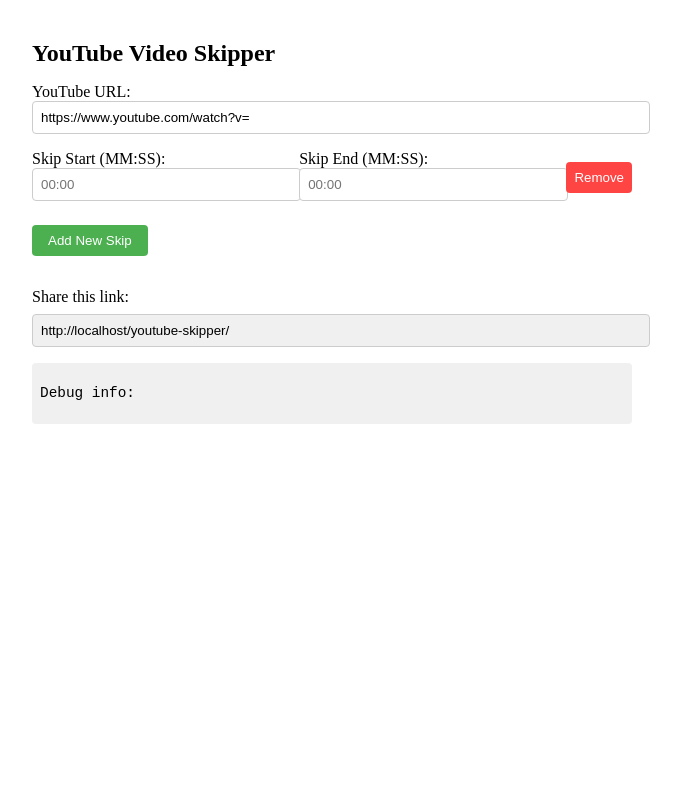
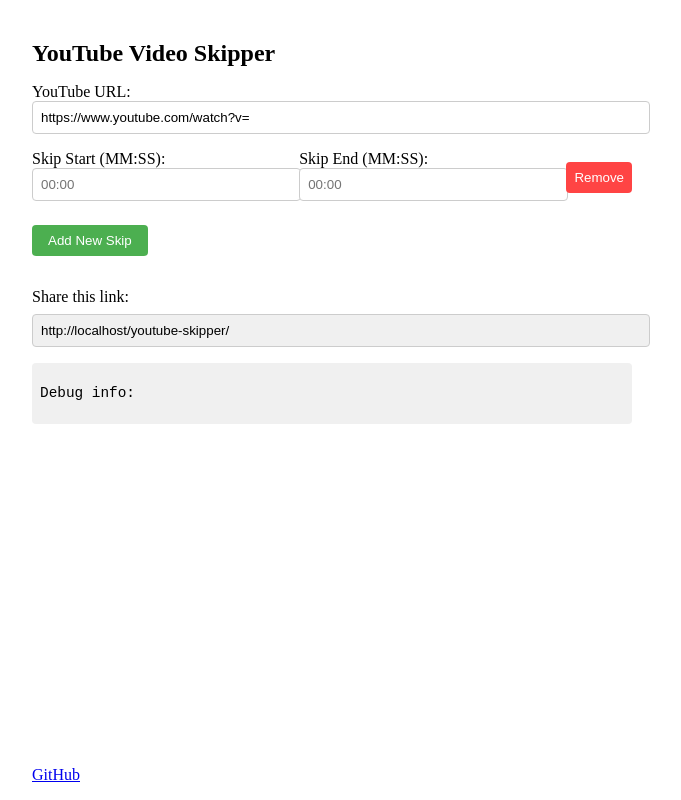
Before and after one commit to skorotkiewicz/youtube-skipper, a React app: page /youtube-skipper/ in a window 1280 px wide. Shown: the whole page, without its empty margins (308-989 px from the left). Built offline with nearby package versions, Linux system fonts and the light colour scheme; the HTML template or start-up script is replaced by a standard one.

Commit message:
add footer

```diff
--- a/src/App.jsx
+++ b/src/App.jsx
@@ -177,6 +177,15 @@
       <div className="debug">
         <p>Debug info: {debug}</p>
       </div>
+
+      <div className="footer">
+        <a
+          href="https://github.com/skorotkiewicz/youtube-skipper"
+          target="_blank"
+        >
+          GitHub
+        </a>
+      </div>
     </div>
   );
 };
--- a/src/YouTubeSkipper.scss
+++ b/src/YouTubeSkipper.scss
@@ -106,6 +106,11 @@
       font-size: 0.9rem;
     }
   }
+
+  .footer {
+    position: fixed;
+    bottom: 1rem;
+  }
 }
 
 .tooltip-container {
```
